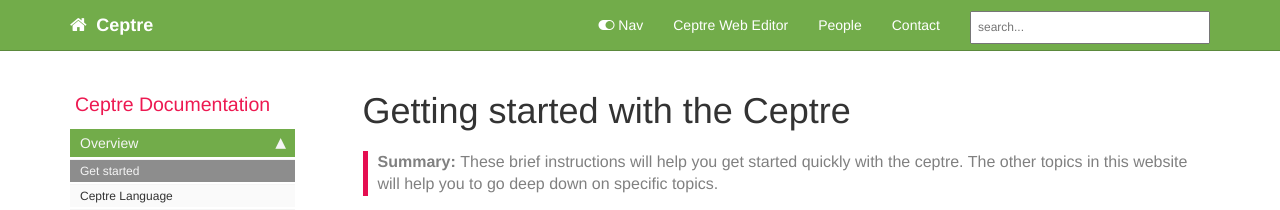
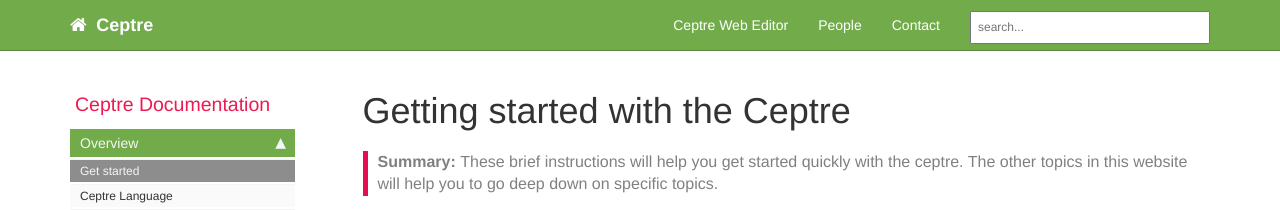
Before and after one commit to ashakhatri007/CeptreDocs, a Jekyll site: the page built from index.md, in a window 1280 px wide and 900 px high. Shown: the top 210 px of the window. Built offline with Jekyll 4.4.1, drawn with Linux system fonts in a browser that asks for light colours; comment, search, counter and statistics services are not loaded.

Commit message:
Removed nav button

```diff
--- a/_includes/topnav.html
+++ b/_includes/topnav.html
@@ -13,7 +13,6 @@
         <div class="collapse navbar-collapse" id="bs-example-navbar-collapse-1">
             <ul class="nav navbar-nav navbar-right">
                 <!-- toggle sidebar button -->
-                <li><a id="tg-sb-link" href="#"><i id="tg-sb-icon" class="fa fa-toggle-on"></i> Nav</a></li>
                 <!-- entries without drop-downs appear here -->
 
 {% assign topnav = site.data[page.topnav] %}
```
